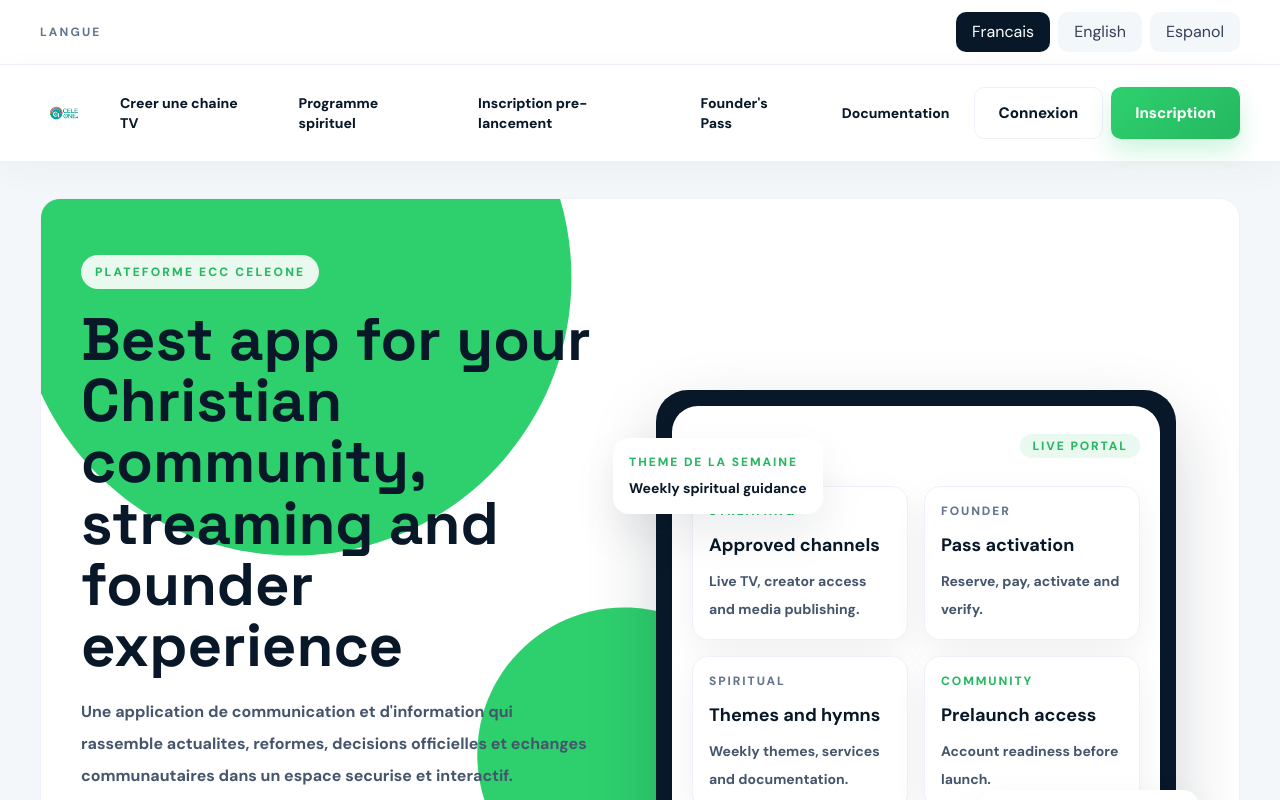
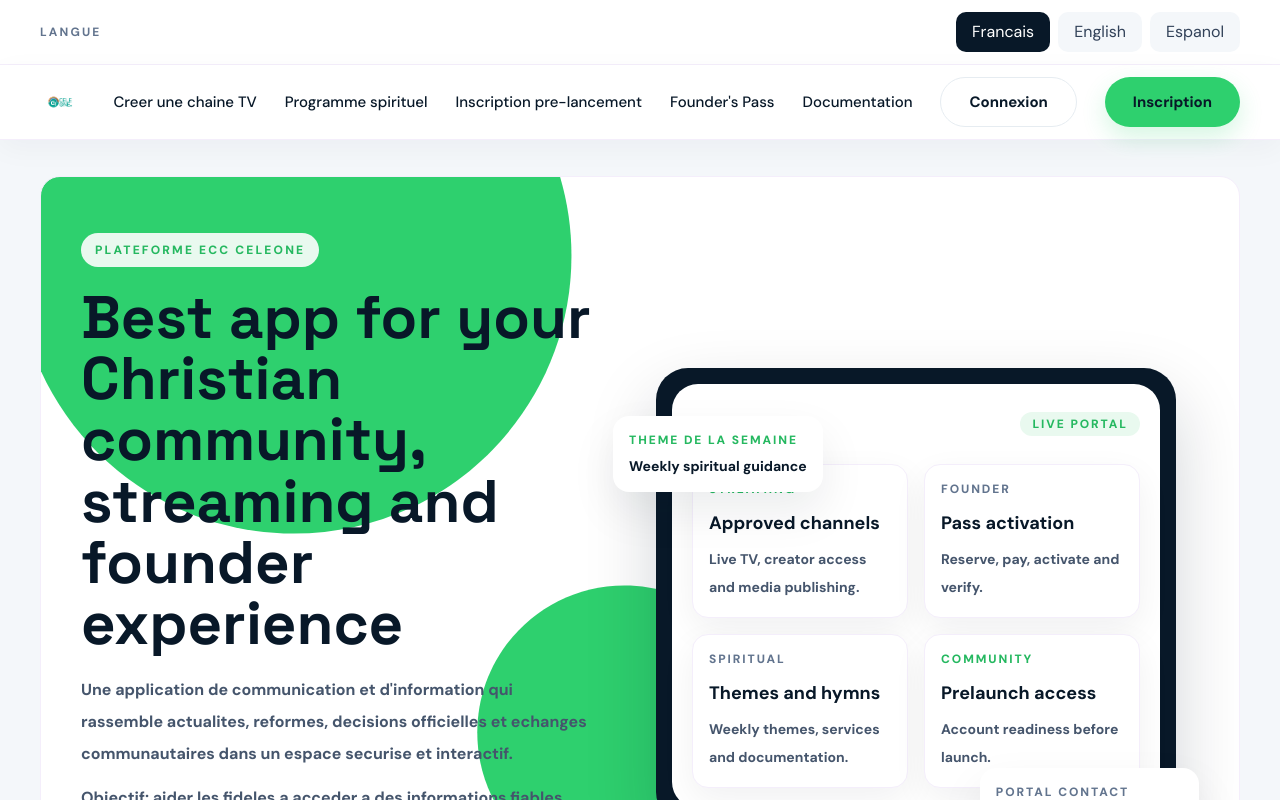
Before and after one commit to JosephBabs/celeonetv-portal, a React (Vite) app: page / in a window 1280 px wide. Shown: the top 800 px of the page. Built offline with nearby package versions, Linux system fonts and the light colour scheme; no server answers; the database is empty.

Commit message:
update disposition and UI

```diff
--- a/src/components/TopNav.tsx
+++ b/src/components/TopNav.tsx
@@ -17,25 +17,25 @@
 
   return (
     <header className="sticky top-0 z-40 border-b border-[#f4eefb] bg-white/96 shadow-[0_8px_30px_rgba(8,24,40,0.04)] backdrop-blur">
-      <div className="portal-container py-4">
+      <div className="portal-container py-3">
         <div className="flex items-center justify-between gap-4">
           <Link to="/" className="flex items-center gap-3" onClick={closeMobile}>
             <img
               src={APP.brand.logoWordmark}
               alt="Celeone"
-              className="h-12 w-auto max-w-[180px] object-contain"
+              className="h-10 w-auto max-w-[158px] object-contain"
             />
           </Link>
 
           <button
             onClick={() => setMobileOpen((v) => !v)}
-            className="rounded-[10px] border border-[#f4eefb] bg-white px-4 py-2 text-sm font-extrabold text-slate-800 lg:hidden"
+            className="rounded-[10px] border border-[#e8edf3] bg-white px-4 py-2 text-[15px] font-bold text-slate-800 lg:hidden"
             aria-label="Toggle menu"
           >
             {mobileOpen ? "Close" : "Menu"}
           </button>
 
-          <nav className="hidden items-center gap-2 lg:flex">
+          <nav className="hidden items-center gap-7 lg:flex">
             <DesktopLinks user={user} isAdmin={isAdmin} t={t} />
           </nav>
         </div>
@@ -51,7 +51,19 @@
 }
 
 function navLinkClass() {
-  return "rounded-[10px] px-4 py-3 text-sm font-extrabold text-slate-700 transition hover:bg-[#f4f7fa] hover:text-[#081828]";
+  return "inline-flex items-center py-2 text-[15px] font-medium text-slate-800 transition hover:text-[#2ed06e]";
+}
+
+function navActionClass(variant: "primary" | "outline" | "dark") {
+  const base =
+    "inline-flex min-h-[50px] items-center justify-center rounded-[999px] px-7 text-[15px] font-bold transition";
+  if (variant === "primary") {
+    return `${base} bg-[#2ed06e] text-white shadow-[0_10px_24px_rgba(46,208,110,0.2)] hover:bg-[#28c464]`;
+  }
+  if (variant === "dark") {
+    return `${base} bg-[#081828] text-white hover:bg-[#0d2238]`;
+  }
+  return `${base} border border-[#e6ecf1] bg-white text-slate-800 hover:border-[#d3dce5] hover:bg-[#f8fbfd]`;
 }
 
 function DesktopLinks({ user, isAdmin, t }: { user: unknown; isAdmin: boolean; t: (k: string, f?: string) => string }) {
@@ -75,23 +87,23 @@
       {user ? (
         <>
           {isAdmin ? (
-            <Link to="/admin" className="portal-btn portal-btn-dark">
+            <Link to="/admin" className={navActionClass("dark")}>
               {t("nav.admin", "Admin")}
             </Link>
           ) : null}
           <button
             onClick={() => signOut(auth)}
-            className="portal-btn portal-btn-outline"
+            className={navActionClass("outline")}
           >
             {t("nav.logout", "Logout")}
           </button>
         </>
       ) : (
         <>
-          <Link to="/login" className="portal-btn portal-btn-outline">
+          <Link to="/login" className={navActionClass("outline")}>
             {t("nav.login", "Login")}
           </Link>
-          <Link to="/register" className="portal-btn portal-btn-primary">
+          <Link to="/register" className={navActionClass("primary")}>
             {t("nav.signup", "Sign Up")}
           </Link>
         </>
@@ -111,7 +123,7 @@
   onClose: () => void;
   t: (k: string, f?: string) => string;
 }) {
-  const itemClass = "rounded-[10px] px-4 py-3 text-sm font-extrabold text-slate-700 hover:bg-[#f4f7fa]";
+  const itemClass = "rounded-[12px] px-4 py-3 text-[15px] font-medium text-slate-800 hover:bg-[#f4f7fa]";
   return (
     <>
       <Link onClick={onClose} to="/creator/request" className={itemClass}>
@@ -132,7 +144,7 @@
       {user ? (
         <>
           {isAdmin ? (
-            <Link onClick={onClose} to="/admin" className="portal-btn portal-btn-dark">
+            <Link onClick={onClose} to="/admin" className={navActionClass("dark")}>
               {t("nav.admin", "Admin")}
             </Link>
           ) : null}
@@ -141,17 +153,17 @@
               onClose();
               signOut(auth);
             }}
-            className="portal-btn portal-btn-outline text-left"
+            className={`${navActionClass("outline")} text-left`}
           >
             {t("nav.logout", "Logout")}
           </button>
         </>
       ) : (
         <>
-          <Link onClick={onClose} to="/login" className="portal-btn portal-btn-outline">
+          <Link onClick={onClose} to="/login" className={navActionClass("outline")}>
             {t("nav.login", "Login")}
           </Link>
-          <Link onClick={onClose} to="/register" className="portal-btn portal-btn-primary">
+          <Link onClick={onClose} to="/register" className={navActionClass("primary")}>
             {t("nav.signup", "Sign Up")}
           </Link>
         </>
```
